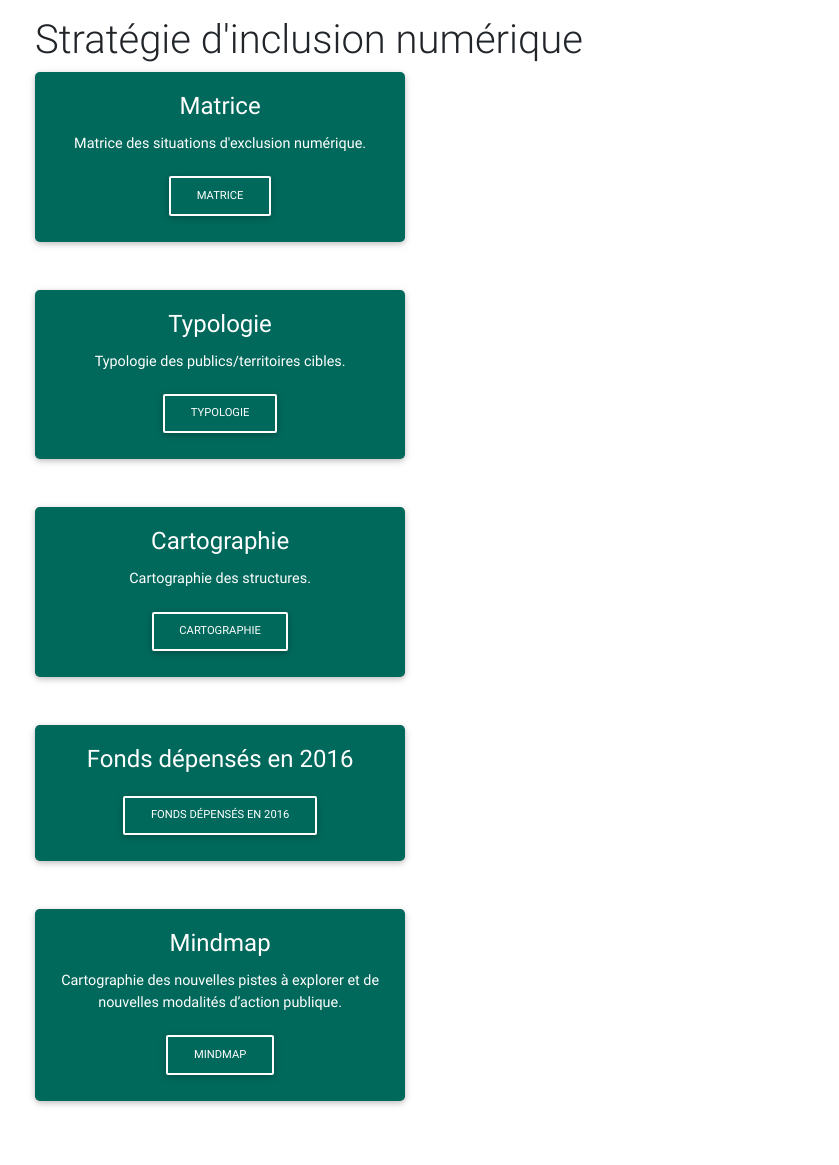
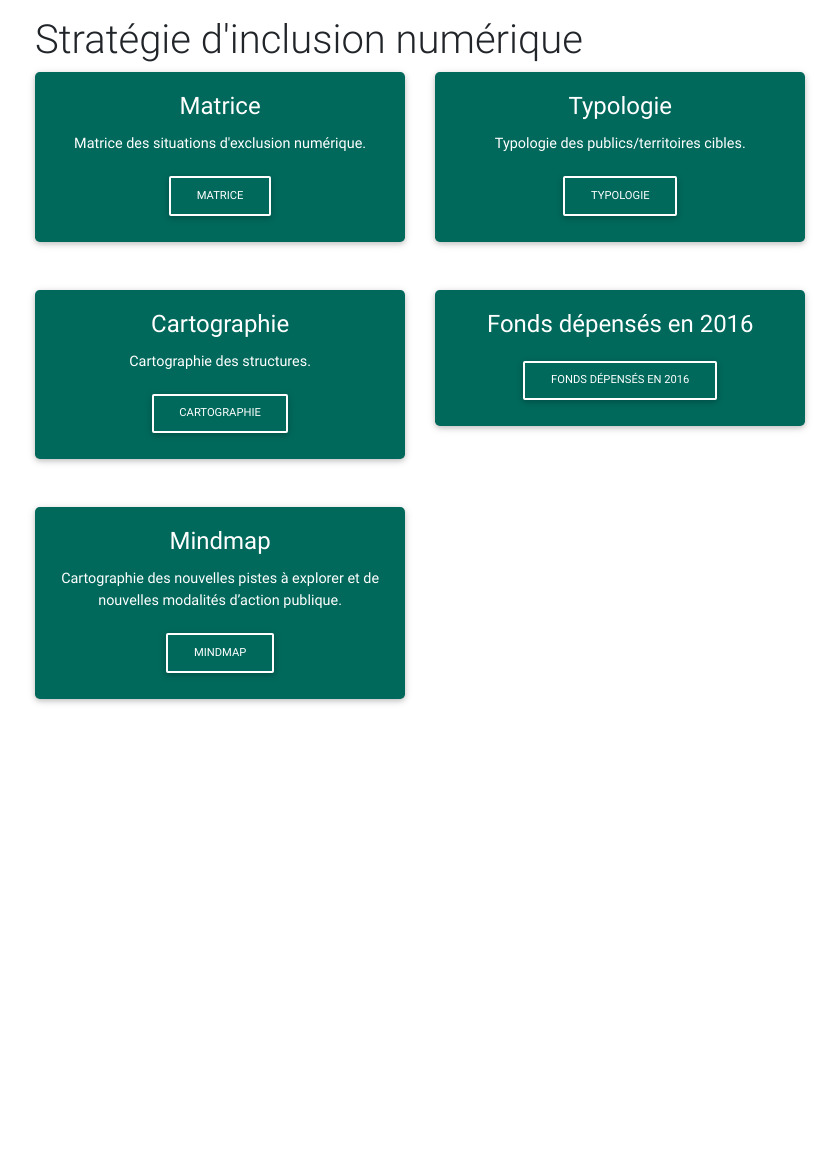
Before and after one commit to SocieteNumerique/societenumerique.github.io-old, a Jekyll site: the page built from index.html, in a window 1280 px wide. Shown: the whole page, without its empty margins (28-867 px from the left). Built offline with Jekyll 4.4.1, drawn with Linux system fonts in a browser that asks for light colours; nearby versions of some CDN libraries; after the commit the page ends 900 px from its top, so only the background shows below that.

Commit message:
Change grid layout

```diff
--- a/index.html
+++ b/index.html
@@ -6,9 +6,10 @@ layout: default
 
 <div>
 
-{% for item in site.livrables %}
+
 <!-- Grid row -->
 <div class="row">
+    {% for item in site.livrables %}
         <!-- Grid column -->
         <div class="col-md-6 mb-r">
           <div class="card default-color-dark">
@@ -22,7 +23,8 @@ layout: default
               </div>
           </div>
         </div>
+    {% endfor %}
 </div>
-{% endfor %}
+
 
 </div>
```
Lines whose indentation alone changed are shown as unchanged.
